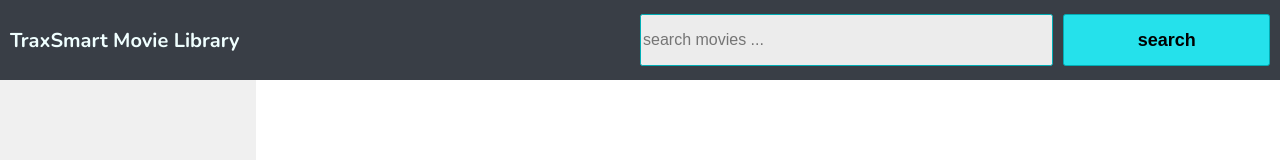
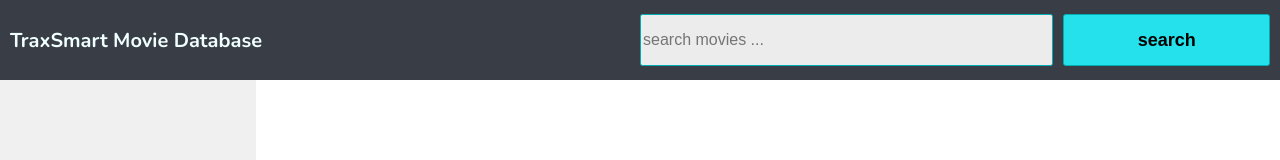
Before and after one commit to sumanmitra97/traxsmart-assignment, an Angular app: page / in a window 1280 px wide. Shown: the top 160 px of the page. Built offline with nearby package versions, Linux system fonts and the light colour scheme.

Commit message:
name change

```diff
--- a/src/app/app.component.html
+++ b/src/app/app.component.html
@@ -1,5 +1,5 @@
 <header>
-  <h1>TraxSmart Movie Library</h1>
+  <h1>TraxSmart Movie Database</h1>
   <form #searchForm="ngForm" (ngSubmit)="fetchMovies(searchForm)" autocomplete="off">
     <input type="text" placeholder="Search Movies ..." required ngModel name=movieName #movieName="ngModel">
     <button>Search</button>
```
